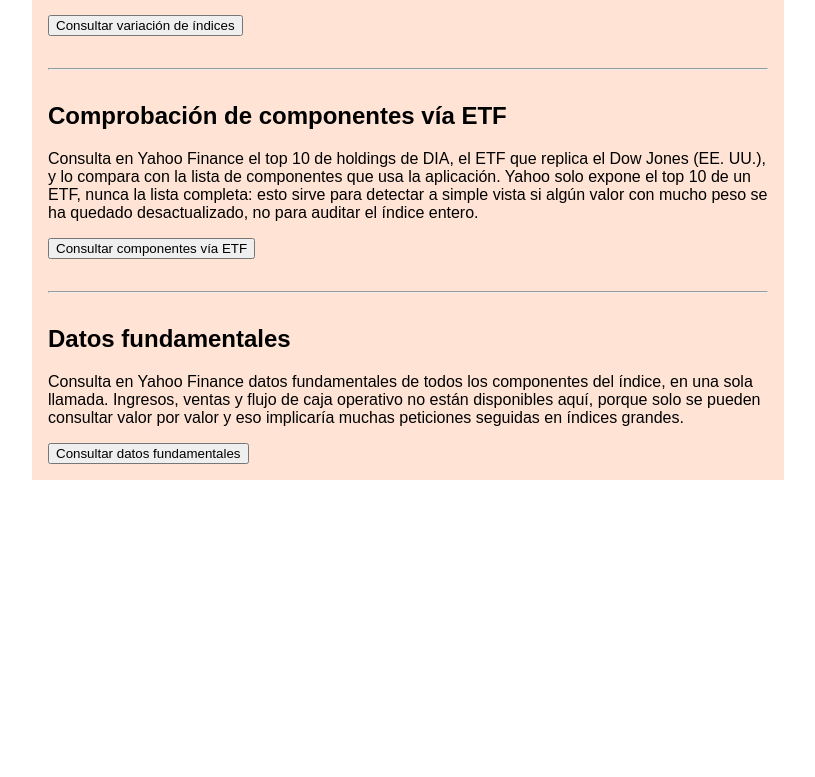
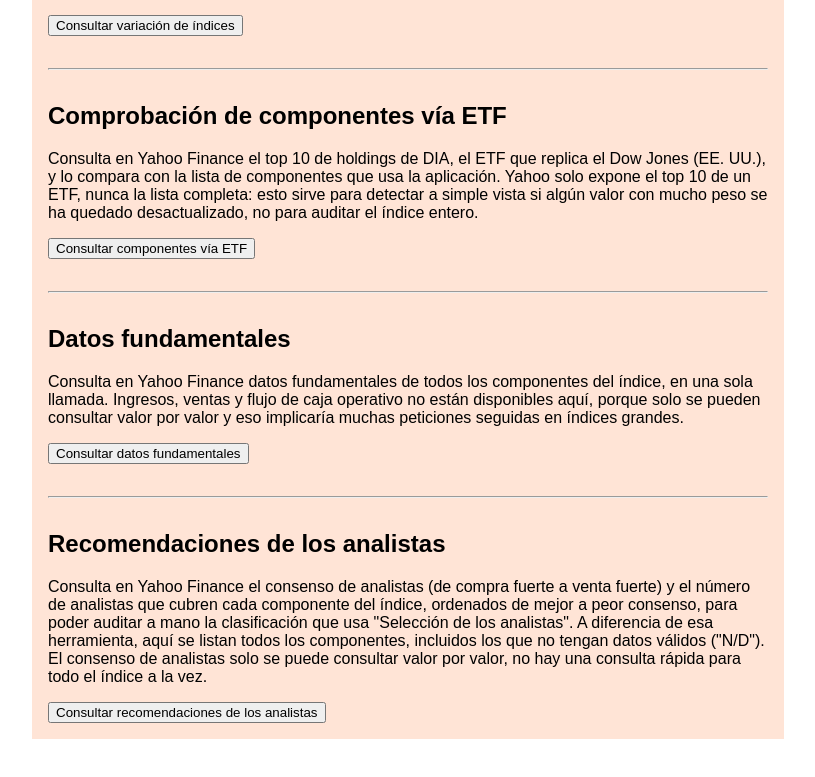
Before and after one commit to antonioluiscliment/fondo-ia-web, a Next.js app: page /comprobaciones in a window 1280 px wide. Shown: the part 672-1449 px from the top of the page, without its empty margins (232-1047 px from the left). Before the commit the page ends 1192 px from the top, so only its background shows below. Built offline with nearby package versions, Linux system fonts and the light colour scheme.

Commit message:
Add files via upload

```diff
--- a/pages/comprobaciones.js
+++ b/pages/comprobaciones.js
@@ -47,6 +47,15 @@ export default function Comprobaciones() {
   useEffect(() => {
     setFundamentales(null);
     setErrorFundamentales(null);
+  }, [indiceId]);
+
+  const [recomendacionesAnalistas, setRecomendacionesAnalistas] = useState(null);
+  const [cargandoRecomendacionesAnalistas, setCargandoRecomendacionesAnalistas] = useState(false);
+  const [errorRecomendacionesAnalistas, setErrorRecomendacionesAnalistas] = useState(null);
+
+  useEffect(() => {
+    setRecomendacionesAnalistas(null);
+    setErrorRecomendacionesAnalistas(null);
   }, [indiceId]);
 
   async function consultar() {
@@ -126,6 +135,22 @@ export default function Comprobaciones() {
       setErrorFundamentales(e.message);
     } finally {
       setCargandoFundamentales(false);
+    }
+  }
+
+  async function consultarRecomendacionesAnalistas() {
+    setCargandoRecomendacionesAnalistas(true);
+    setErrorRecomendacionesAnalistas(null);
+    setRecomendacionesAnalistas(null);
+    try {
+      const resp = await fetch(`/api/recomendacionesAnalistas?indice=${indiceId}`);
+      const json = await resp.json();
+      if (!resp.ok) throw new Error(json.error || "Error desconocido");
+      setRecomendacionesAnalistas(json);
+    } catch (e) {
+      setErrorRecomendacionesAnalistas(e.message);
+    } finally {
+      setCargandoRecomendacionesAnalistas(false);
     }
   }
 
@@ -376,6 +401,49 @@ export default function Comprobaciones() {
           </table>
         </div>
       )}
+
+      <hr style={{ margin: "32px 0" }} />
+
+      <h2>{t.recomendacionesAnalistasTitulo}</h2>
+      <p>{t.recomendacionesAnalistasDesc}</p>
+      {indice.tickers.length > 60 && (
+        <p style={{ background: "#fff3cd", border: "1px solid #cc9a06", borderRadius: 6, padding: 12, color: "#7a5c00" }}>
+          {t.recomendacionesAnalistasAvisoIndiceGrande(indice.tickers.length)}
+        </p>
+      )}
+
+      <button onClick={consultarRecomendacionesAnalistas} disabled={cargandoRecomendacionesAnalistas}>
+        {cargandoRecomendacionesAnalistas ? t.recomendacionesAnalistasBotonCargando : t.recomendacionesAnalistasBoton}
+      </button>
+
+      {errorRecomendacionesAnalistas && <p style={{ color: "crimson" }}>{t.error}: {errorRecomendacionesAnalistas}</p>}
+
+      {recomendacionesAnalistas && (
+        <div style={{ overflowX: "auto" }}>
+          <table border="1" cellPadding="6" style={{ borderCollapse: "collapse", width: "100%", marginTop: 16 }}>
+            <thead>
+              <tr>
+                <th>{t.colTicker}</th>
+                <th>{t.colConsenso}</th>
+                <th>{t.colNumAnalistas}</th>
+              </tr>
+            </thead>
+            <tbody>
+              {recomendacionesAnalistas.filas.map((f) => (
+                <tr key={f.ticker}>
+                  <td>{tickerVisible(f.ticker)} — {f.nombre}</td>
+                  <td>
+                    {f.recommendationMean !== null
+                      ? `${f.recommendationMean.toFixed(2)}${f.recommendationKey ? ` (${f.recommendationKey})` : ""}`
+                      : t.nd}
+                  </td>
+                  <td>{f.numeroAnalistas !== null ? f.numeroAnalistas : t.nd}</td>
+                </tr>
+              ))}
+            </tbody>
+          </table>
+        </div>
+      )}
     </MenuLayout>
   );
 }
```
